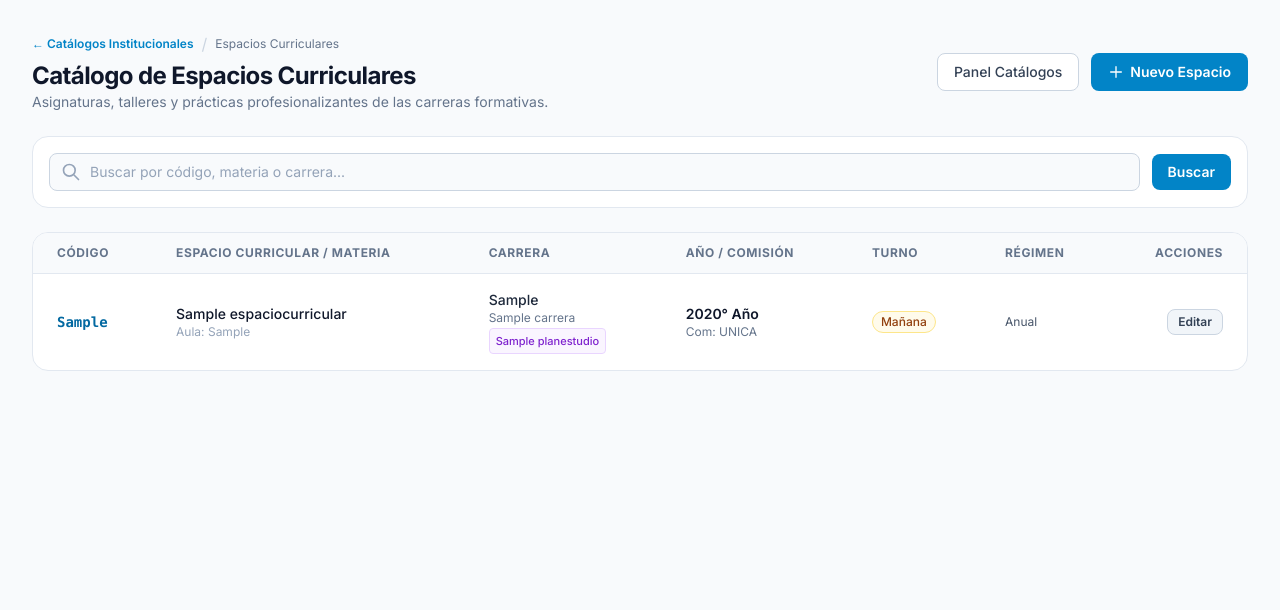
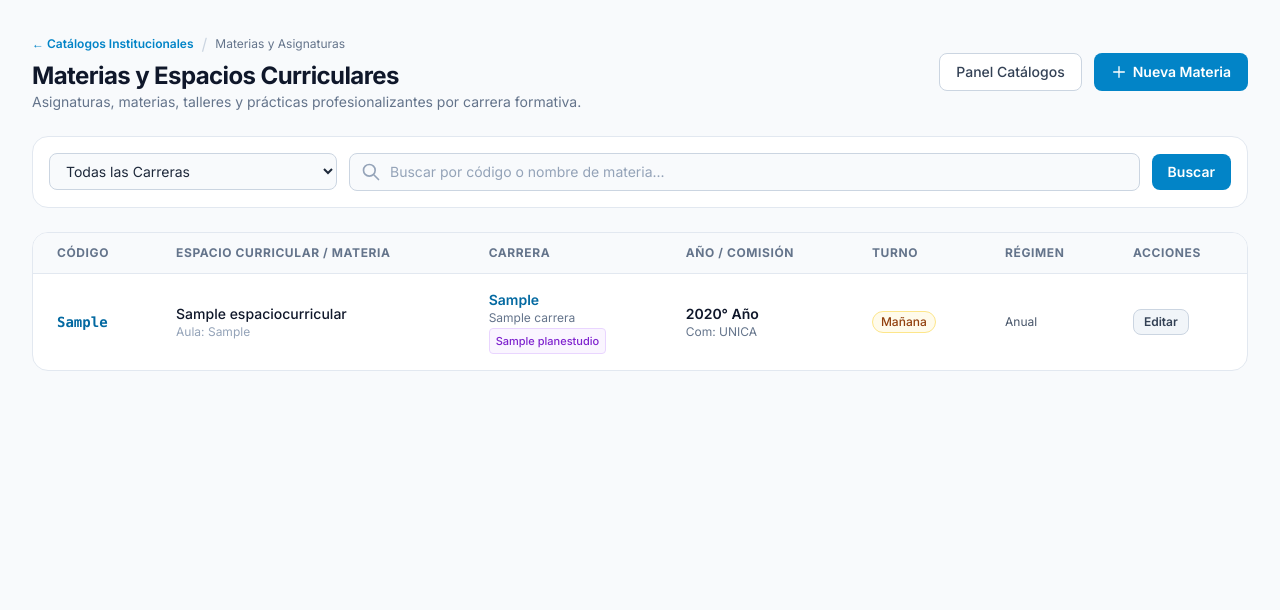
Before and after one commit to NeumannMaxii/zunin, a Django app: page /personal/catalogos/espacios/ in a window 1280 px wide. Shown: the part 94-704 px from the top of the page. Run offline with Django 5.2, Linux system fonts and the light colour scheme; a user stored in the database is signed in; tables that the repository leaves empty hold one stand-in row (values such as "Sample post"); some libraries are stand-ins or nearby versions.

Commit message:
feat(catalogos): incorporar filtro por carrera, visualizacion de materias y acceso directo desde catalogo de carreras

```diff
--- a/apps/personal/templates/personal/catalogos/espaciocurricular_list.html
+++ b/apps/personal/templates/personal/catalogos/espaciocurricular_list.html
@@ -1,6 +1,6 @@
 {% extends "base.html" %}
 
-{% block title %}Catálogo de Espacios Curriculares - IESETyFP Zunin{% endblock %}
+{% block title %}Materias y Espacios Curriculares - IESETyFP Zunin{% endblock %}
 
 {% block content %}
 <div class="max-w-7xl mx-auto px-4 sm:px-6 lg:px-8 py-8 space-y-6">
@@ -12,27 +12,67 @@
                     &larr; Catálogos Institucionales
                 </a>
                 <span class="text-slate-300">/</span>
-                <span class="text-xs text-slate-500">Espacios Curriculares</span>
+                <span class="text-xs text-slate-500">Materias y Asignaturas</span>
             </div>
-            <h1 class="text-2xl font-bold text-slate-900 tracking-tight">Catálogo de Espacios Curriculares</h1>
-            <p class="text-sm text-slate-500">Asignaturas, talleres y prácticas profesionalizantes de las carreras formativas.</p>
+            <h1 class="text-2xl font-bold text-slate-900 tracking-tight">Materias y Espacios Curriculares</h1>
+            <p class="text-sm text-slate-500">Asignaturas, materias, talleres y prácticas profesionalizantes por carrera formativa.</p>
         </div>
         <div class="flex items-center space-x-3">
             <a href="{% url 'personal:catalogos_hub' %}" class="inline-flex items-center px-4 py-2 border border-slate-300 shadow-xs text-sm font-medium rounded-lg text-slate-700 bg-white hover:bg-slate-50 transition-colors">
                 Panel Catálogos
             </a>
-            <a href="{% url 'personal:espaciocurricular_create' %}" class="inline-flex items-center px-4 py-2 border border-transparent shadow-xs text-sm font-semibold rounded-lg text-white bg-institucional-600 hover:bg-institucional-700 transition-colors">
+            <a href="{% url 'personal:espaciocurricular_create' %}{% if carrera_param %}?carrera={{ carrera_param }}{% endif %}" class="inline-flex items-center px-4 py-2 border border-transparent shadow-xs text-sm font-semibold rounded-lg text-white bg-institucional-600 hover:bg-institucional-700 transition-colors">
                 <svg class="w-4 h-4 mr-1.5" fill="none" stroke="currentColor" viewBox="0 0 24 24">
                     <path stroke-linecap="round" stroke-linejoin="round" stroke-width="2" d="M12 4v16m8-8H4" />
                 </svg>
-                Nuevo Espacio
+                Nueva Materia
             </a>
         </div>
     </div>
 
-    <!-- Barra de Búsqueda -->
+    <!-- Banner Contextual cuando se filtra por una carrera específica -->
+    {% if carrera_seleccionada %}
+    <div class="bg-institucional-50 border border-institucional-200 rounded-2xl p-4 flex flex-col sm:flex-row justify-between items-start sm:items-center gap-3">
+        <div class="flex items-center space-x-3">
+            <div class="w-10 h-10 rounded-xl bg-institucional-600 text-white flex items-center justify-center font-bold text-sm shadow-xs">
+                {{ carrera_seleccionada.codigo }}
+            </div>
+            <div>
+                <span class="inline-flex items-center px-2 py-0.5 rounded text-[11px] font-semibold bg-institucional-100 text-institucional-800">
+                    Filtrado por Carrera
+                </span>
+                <h2 class="text-base font-bold text-slate-900 mt-0.5">{{ carrera_seleccionada.nombre }}</h2>
+            </div>
+        </div>
+        <div class="flex items-center gap-3">
+            <span class="text-xs text-slate-600 font-medium">{{ total_encontrados }} {% if total_encontrados == 1 %}materia encontrada{% else %}materias encontradas{% endif %}</span>
+            <a href="{% url 'personal:espaciocurricular_list' %}" class="inline-flex items-center text-xs font-semibold text-slate-700 hover:text-slate-900 bg-white border border-slate-300 px-3 py-1.5 rounded-lg shadow-2xs transition-colors">
+                Ver todas las carreras &times;
+            </a>
+        </div>
+    </div>
+    {% endif %}
+
+    <!-- Barra de Búsqueda y Filtro por Carrera -->
     <div class="bg-white rounded-2xl p-4 border border-slate-200 shadow-xs">
-        <form method="get" class="flex flex-col sm:flex-row gap-3">
+        <form method="get" class="flex flex-col md:flex-row gap-3">
+            <!-- Selector Desplegable de Carrera -->
+            <div class="w-full md:w-72">
+                <select
+                    name="carrera"
+                    id="filtro-carrera"
+                    onchange="this.form.submit()"
+                    class="block w-full px-3 py-2 bg-slate-50 border border-slate-300 rounded-lg text-slate-800 text-sm focus:outline-none focus:ring-2 focus:ring-institucional-600 focus:bg-white transition-colors cursor-pointer"
+                >
+                    <option value="">Todas las Carreras</option>
+                    {% for c in carreras_disponibles %}
+                    <option value="{{ c.pk }}" {% if carrera_param == c.pk|stringformat:"s" or carrera_param == c.codigo %}selected{% endif %}>
+                        {{ c.codigo }} - {{ c.nombre }}
+                    </option>
+                    {% endfor %}
+                </select>
+            </div>
+            <!-- Campo de Búsqueda de Texto -->
             <div class="relative flex-1">
                 <div class="absolute inset-y-0 left-0 pl-3 flex items-center pointer-events-none text-slate-400">
                     <svg class="w-5 h-5" fill="none" stroke="currentColor" viewBox="0 0 24 24">
@@ -43,7 +83,7 @@
                     type="text"
                     name="q"
                     value="{{ q }}"
-                    placeholder="Buscar por código, materia o carrera..."
+                    placeholder="Buscar por código o nombre de materia..."
                     class="block w-full pl-10 pr-3 py-2 bg-slate-50 border border-slate-300 rounded-lg text-slate-900 placeholder-slate-400 text-sm focus:outline-none focus:ring-2 focus:ring-institucional-600 focus:bg-white transition-colors"
                 >
             </div>
@@ -51,7 +91,7 @@
                 <button type="submit" class="inline-flex items-center px-4 py-2 text-sm font-semibold rounded-lg text-white bg-institucional-600 hover:bg-institucional-700 transition-colors cursor-pointer">
                     Buscar
                 </button>
-                {% if q %}
+                {% if q or carrera_param %}
                 <a href="{% url 'personal:espaciocurricular_list' %}" class="inline-flex items-center px-3 py-2 text-sm font-medium rounded-lg text-slate-600 bg-slate-100 hover:bg-slate-200 transition-colors">
                     Limpiar
                 </a>
@@ -72,7 +112,7 @@
                         <th class="px-6 py-3">Año / Comisión</th>
                         <th class="px-6 py-3">Turno</th>
                         <th class="px-6 py-3">Régimen</th>
-                        <th class="px-6 py-3 text-right">Acciones</th>
+                        <th class="px-6 py-3 text-left">Acciones</th>
                     </tr>
                 </thead>
                 <tbody class="divide-y divide-slate-200 text-sm">
@@ -87,7 +127,9 @@
                         </td>
                         <td class="px-6 py-4 text-slate-700 whitespace-nowrap">
                             {% if esp.carrera %}
-                                <span class="font-medium text-slate-800">{{ esp.carrera.codigo }}</span>
+                                <a href="{% url 'personal:espaciocurricular_list' %}?carrera={{ esp.carrera.pk }}" class="font-semibold text-institucional-700 hover:underline block" title="Filtrar por esta carrera">
+                                    {{ esp.carrera.codigo }}
+                                </a>
                                 <span class="text-xs text-slate-500 block truncate max-w-xs">{{ esp.carrera.nombre }}</span>
                                 {% if esp.plan_estudio_ref %}
                                     <span class="inline-flex items-center px-1.5 py-0.5 rounded text-[11px] font-medium bg-purple-50 text-purple-700 border border-purple-200 mt-0.5">
@@ -120,7 +162,7 @@
                         <td class="px-6 py-4 text-xs text-slate-600 whitespace-nowrap">
                             {{ esp.get_regimen_display|default:"-" }}
                         </td>
-                        <td class="px-6 py-4 text-right space-x-2 whitespace-nowrap">
+                        <td class="px-6 py-4 text-left space-x-2 whitespace-nowrap">
                             <a href="{% url 'personal:espaciocurricular_update' esp.pk %}" class="inline-flex items-center px-2.5 py-1 text-xs font-semibold rounded-lg text-slate-700 bg-slate-100 hover:bg-slate-200 border border-slate-300 transition-colors">
                                 Editar
                             </a>
@@ -129,7 +171,9 @@
                     {% empty %}
                     <tr>
                         <td colspan="7" class="px-6 py-8 text-center text-slate-400">
-                            {% if q %}
+                            {% if carrera_seleccionada %}
+                                No se encontraron materias registradas para la carrera {{ carrera_seleccionada.nombre }}.
+                            {% elif q %}
                                 No se encontraron espacios curriculares que coincidan con la búsqueda "{{ q }}".
                             {% else %}
                                 No hay espacios curriculares registrados en el catálogo.
--- a/apps/personal/templates/personal/catalogos/hub.html
+++ b/apps/personal/templates/personal/catalogos/hub.html
@@ -111,7 +111,7 @@
                     </span>
                 </div>
                 <div>
-                    <h2 class="text-lg font-semibold text-slate-900">Espacios Curriculares</h2>
+                    <h2 class="text-lg font-semibold text-slate-900">Materias &amp; Espacios Curriculares</h2>
                     <p class="text-xs text-slate-500 mt-1">
                         Materias, talleres y espacios pedagógicos asignados a los planes de estudio.
                     </p>
--- a/apps/personal/views.py
+++ b/apps/personal/views.py
@@ -7,7 +7,7 @@ y Ticket 6: Pantalla 1 — CRUD Personal y endpoint de baja lógica con segurida
 import datetime
 from django.contrib import messages
 from django.contrib.auth.mixins import LoginRequiredMixin
-from django.db.models import Q
+from django.db.models import Count, Q
 from django.http import JsonResponse
 from django.shortcuts import get_object_or_404, redirect, render
 from django.urls import reverse_lazy
@@ -563,7 +563,9 @@ class CarreraListView(SoloAdminInstitucionalMixin, ListView):
     ordering = ["codigo"]
 
     def get_queryset(self):
-        queryset = super().get_queryset()
+        queryset = super().get_queryset().annotate(
+            total_materias=Count("espacios_curriculares")
+        )
         q = self.request.GET.get("q", "").strip()
         if q:
             queryset = queryset.filter(Q(codigo__icontains=q) | Q(nombre__icontains=q))
@@ -969,6 +971,13 @@ class EspacioCurricularListView(SoloAdminInstitucionalMixin, ListView):
 
     def get_queryset(self):
         queryset = super().get_queryset().select_related("carrera", "plan_estudio_ref")
+        carrera_param = self.request.GET.get("carrera", "").strip()
+        if carrera_param:
+            if carrera_param.isdigit():
+                queryset = queryset.filter(carrera_id=int(carrera_param))
+            else:
+                queryset = queryset.filter(carrera__codigo__iexact=carrera_param)
+
         q = self.request.GET.get("q", "").strip()
         if q:
             queryset = queryset.filter(
@@ -984,8 +993,25 @@ class EspacioCurricularListView(SoloAdminInstitucionalMixin, ListView):
 
     def get_context_data(self, **kwargs):
         context = super().get_context_data(**kwargs)
-        context["titulo"] = "Catálogo de Espacios Curriculares"
+        context["titulo"] = "Materias y Espacios Curriculares"
         context["q"] = self.request.GET.get("q", "").strip()
+        carrera_param = self.request.GET.get("carrera", "").strip()
+        context["carrera_param"] = carrera_param
+
+        # Objeto carrera seleccionada para encabezado contextual
+        carrera_sel = None
+        if carrera_param:
+            if carrera_param.isdigit():
+                carrera_sel = Carrera.objects.filter(pk=int(carrera_param)).first()
+            else:
+                carrera_sel = Carrera.objects.filter(
+                    codigo__iexact=carrera_param
+                ).first()
+        context["carrera_seleccionada"] = carrera_sel
+        context["carreras_disponibles"] = Carrera.objects.filter(
+            activo=True
+        ).order_by("nombre")
+
         context["total_encontrados"] = (
             context["paginator"].count
             if "paginator" in context
@@ -999,12 +1025,27 @@ class EspacioCurricularCreateView(
 ):
     """
     Vista para dar de alta un nuevo Espacio Curricular / Materia.
+    Permite preseleccionar la carrera si viene como parámetro GET.
     """
 
     model = EspacioCurricular
     form_class = EspacioCurricularForm
     template_name = "personal/catalogos/catalogo_form.html"
     success_url = reverse_lazy("personal:espaciocurricular_list")
+
+    def get_initial(self):
+        initial = super().get_initial()
+        carrera_param = self.request.GET.get("carrera", "").strip()
+        if carrera_param:
+            if carrera_param.isdigit():
+                carrera_obj = Carrera.objects.filter(pk=int(carrera_param)).first()
+            else:
+                carrera_obj = Carrera.objects.filter(
+                    codigo__iexact=carrera_param
+                ).first()
+            if carrera_obj:
+                initial["carrera"] = carrera_obj
+        return initial
 
     def get_context_data(self, **kwargs):
         context = super().get_context_data(**kwargs)
```
Also changed, not shown: apps/personal/templates/personal/catalogos/carrera_list.html (+12 -3 lines), apps/personal/tests/test_personal.py (+41 -0 lines).
